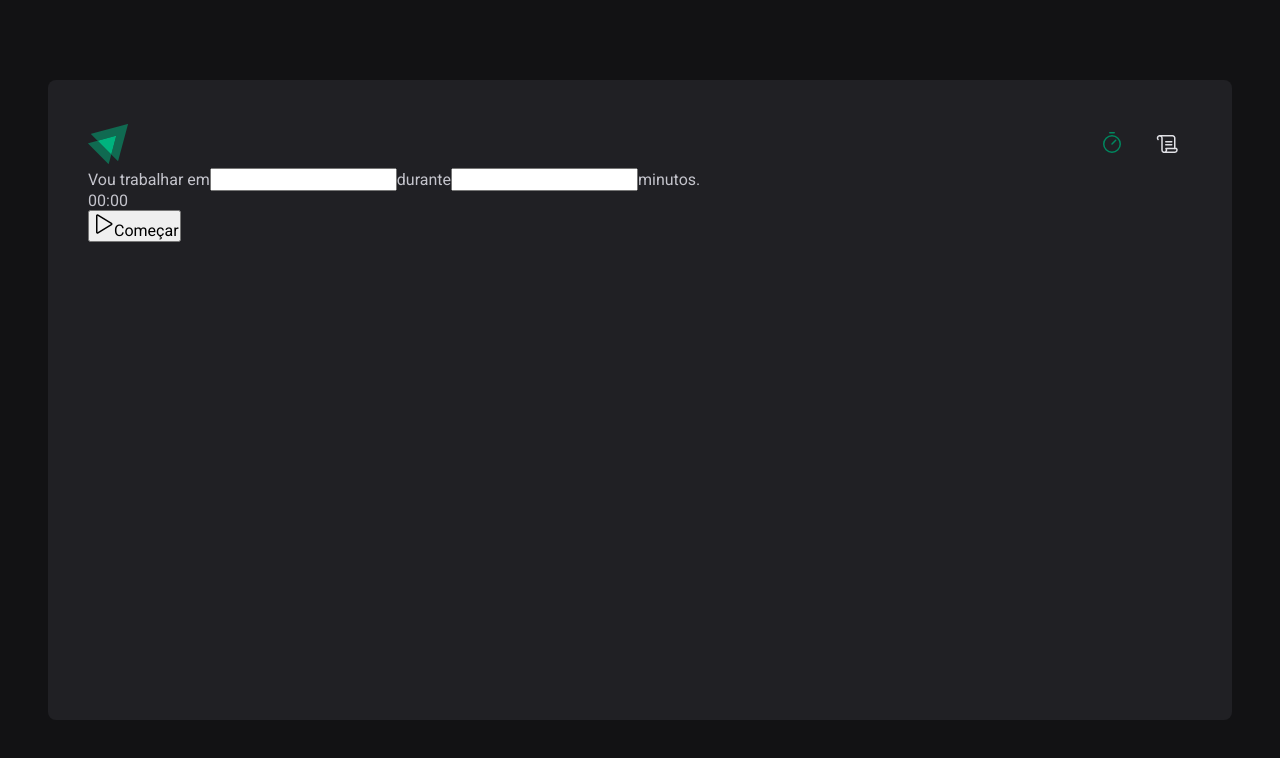
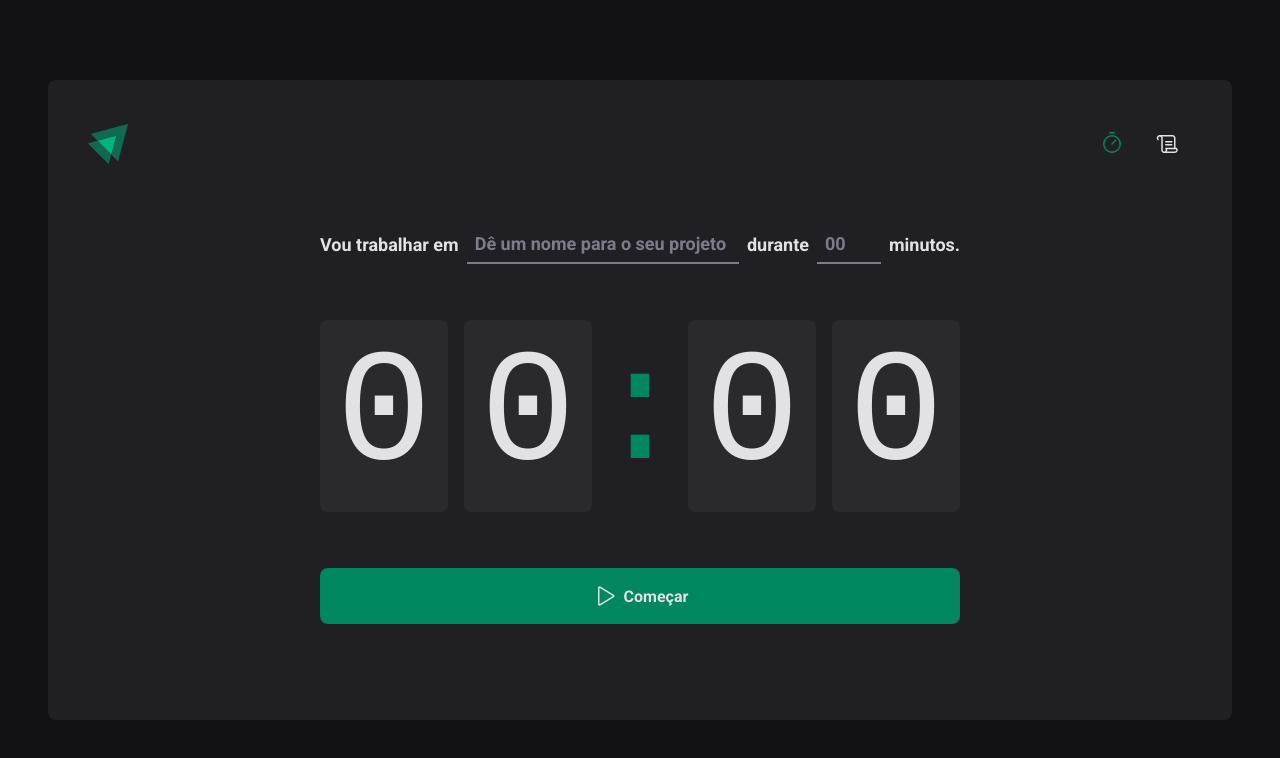
Before and after one commit to EduCoelhoTs/projeto-pomodoro-react, a React (Vite) app: page / in a window 1280 px wide. Shown: the top 758 px of the page. Built offline with nearby package versions, Linux system fonts and the light colour scheme.

Commit message:
finalização do layout da home

```diff
--- a/src/pages/Home/index.tsx
+++ b/src/pages/Home/index.tsx
@@ -1,32 +1,49 @@
 import { Play } from 'phosphor-react'
+import {
+  CountdownContainer,
+  FormContainer,
+  HomeContainer,
+  MinutesAmountInput,
+  Separator,
+  StartCountDownButton,
+  TaskInput,
+} from './style'
 
 export function Home() {
   return (
-    <div>
+    <HomeContainer>
       <form action="">
-        <div>
+        <FormContainer>
           <label htmlFor="task">Vou trabalhar em</label>
-          <input type="text" id="task" />
+          <TaskInput
+            type="text"
+            id="task"
+            placeholder="Dê um nome para o seu projeto"
+          />
 
           <label htmlFor="minuteAmount">durante</label>
-          <input type="number" id="minuteAmount" />
+          <MinutesAmountInput
+            type="number"
+            id="minuteAmount"
+            placeholder="00"
+          />
 
           <span>minutos.</span>
-        </div>
+        </FormContainer>
 
-        <div>
+        <CountdownContainer>
           <span>0</span>
           <span>0</span>
-          <span>:</span>
+          <Separator>:</Separator>
           <span>0</span>
           <span>0</span>
-        </div>
+        </CountdownContainer>
 
-        <button type="submit">
+        <StartCountDownButton type="submit">
           <Play size={24} />
           Começar
-        </button>
+        </StartCountDownButton>
       </form>
-    </div>
+    </HomeContainer>
   )
 }
--- /dev/null
+++ b/src/pages/Home/style.ts
@@ -0,0 +1,110 @@
+import { styled } from 'styled-components'
+
+// como temos varias divs. Vamos criar varios styled componentes
+export const HomeContainer = styled.main`
+  flex: 1;
+
+  display: flex;
+  flex-direction: column;
+  align-items: center;
+  justify-content: center;
+
+  form {
+    display: flex;
+    flex-direction: column;
+    align-items: center;
+    gap: 3.5rem;
+  }
+`
+export const FormContainer = styled.div`
+  width: 100%;
+  display: flex;
+  align-items: center;
+  justify-content: center;
+  gap: 0.5rem;
+  color: ${(props) => props.theme['gray-100']};
+  font-size: 1.125rem;
+  font-weight: bold;
+  flex-wrap: wrap;
+`
+const BaseInput = styled.input`
+  background: transparent;
+  height: 2.5rem;
+  border: 0;
+  border-bottom: 2px solid ${(props) => props.theme['gray-500']};
+  font-weight: bold;
+  font-size: 1.125rem;
+  padding: 0 0.5rem;
+  color: ${(props) => props.theme['gray-100']};
+
+  &:focus {
+    box-shadow: none;
+    border-color: ${(props) => props.theme['green-500']};
+  }
+
+  &::placeholder {
+    color: ${(props) => props.theme['gray-500']};
+  }
+`
+
+// fazendo herança de estilização. Passando um styled component como base para outro:
+export const TaskInput = styled(BaseInput)`
+  flex: 1;
+`
+
+export const MinutesAmountInput = styled(BaseInput)`
+  width: 4rem;
+`
+
+export const CountdownContainer = styled.div`
+  font-family: 'Roboto Mono', monospace;
+  font-size: 10rem;
+  line-height: 8rem;
+  color: ${(props) => props.theme['gray-100']};
+
+  display: flex;
+  gap: 1rem;
+
+  span {
+    background: ${(props) => props.theme['gray-700']};
+    padding: 2rem 1rem;
+    border-radius: 8px;
+  }
+`
+
+export const Separator = styled.div`
+  padding: 2rem 0;
+  color: ${(props) => props.theme['green-500']};
+
+  width: 4rem;
+  overflow: hidden;
+  display: flex;
+  justify-content: center;
+`
+export const StartCountDownButton = styled.button`
+  width: 100%;
+  border: 0;
+  padding: 1rem;
+  border-radius: 8px;
+
+  display: flex;
+  align-items: center;
+  justify-content: center;
+
+  gap: 0.5rem;
+  font-weight: bold;
+
+  cursor: pointer;
+
+  background: ${(props) => props.theme['green-500']};
+  color: ${(props) => props.theme['gray-100']};
+
+  &:not(:disabled):hover {
+    background: ${(props) => props.theme['green-700']};
+  }
+
+  &:disabled {
+    opacity: 0.7;
+    cursor: not-allowed;
+  }
+`
```
